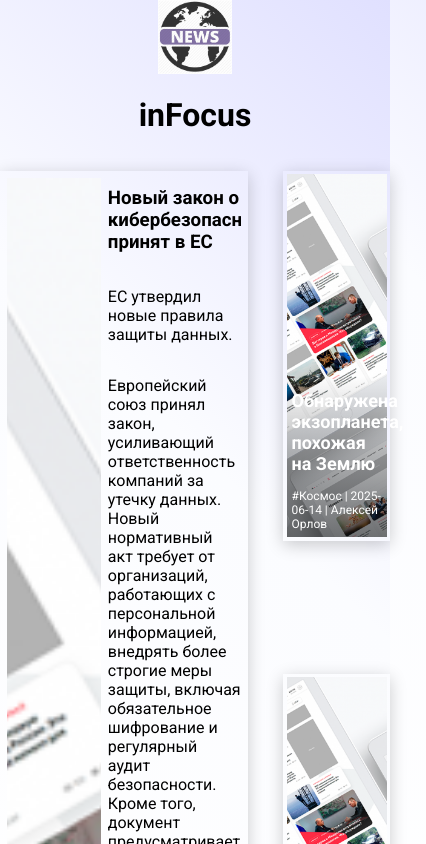
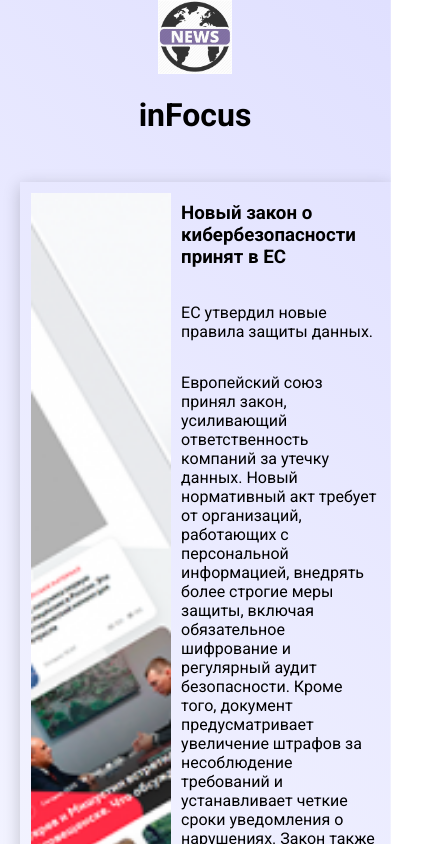
Before and after one commit to Polina-Sapego/InFocus, a React app: page / in a window 390 px wide. Shown: the top 844 px of the page, 426 px wide, since content can reach past the window. Built offline with nearby package versions, Linux system fonts and the light colour scheme.

Commit message:
Sandbox-SBX-2019/Adaptive layout add styles in SASS on the mobile-first

```diff
--- a/assets/styles/components/_common.sass
+++ b/assets/styles/components/_common.sass
@@ -8,4 +8,5 @@ body
   background: linear-gradient(45deg, #ffffff 30%, #fbfcff 70%, #e0e0ff 100%)
   font-family: Roboto, sans-serif
   color: #000000
-  min-height: 100%
+  height: 100%
+  width: 100%
--- a/assets/styles/components/newsGrid/_NewGrid.sass
+++ b/assets/styles/components/newsGrid/_NewGrid.sass
@@ -2,7 +2,6 @@
 
 .page-newGrid
   display: flex
-  flex-wrap: wrap
   gap: 16px
   padding: 3%
   height: 100%
--- a/assets/styles/components/newsGrid/_NewsGrid.sass
+++ b/assets/styles/components/newsGrid/_NewsGrid.sass
@@ -1,16 +1,16 @@
 @use '~@styles/components/common' as *
 
 .page-newsGrid
-  place-items: center
   width: 100%
   overflow: visible
   position: relative
   padding-bottom: 25%
+  place-items: center
 
   .page-newsGrid-logo
     display: grid
     place-items: center
-    margin-bottom: 4%
+    margin-bottom: 7%
 
   .logo-news
     width: 19%
@@ -18,14 +18,24 @@
 
   .page-newsGrid-list-news
     display: grid
+    gap: 125px
+    max-width: 1200px
+    grid-auto-rows: auto
     grid-template-columns: repeat(3, 1fr)
-    gap: 9%
-    max-width: 1300px
-    grid-auto-rows: 370px
+
+    @media (max-width: 1400px)
+     grid-template-columns: repeat(2, 1fr)
+     max-width: 750px
+
+    @media (max-width: 1000px)
+     grid-template-columns: 1fr
+     max-width: 350px
 
     .page-newsGrid-news-card
       display: flex
       flex-direction: column
+      width: 100%
+      height: auto
       transition: transform 0.6s ease, box-shadow 0.5s ease, grid-column 1s ease, grid-row 1s ease
 
       &:not(.expanded):hover
@@ -36,3 +46,12 @@
       &.expanded
         grid-column: span 2
         grid-row: span 2
+
+    @media (max-width: 1000px)
+     .page-newsGrid-news-card
+       aspect-ratio: 1 / 1
+       height: auto
+
+     .page-newsGrid-news-card.expanded
+      grid-column: span 1
+      aspect-ratio: auto
--- a/src/components/newsGrid/NewsItem.tsx
+++ b/src/components/newsGrid/NewsItem.tsx
@@ -1,6 +1,5 @@
 import React from "react";
 import NewGrid, {INewGridItem} from "@components/newsGrid/NewGrid";
-
 
 interface NewsItemProps {
   expandedId: number | null;
```
